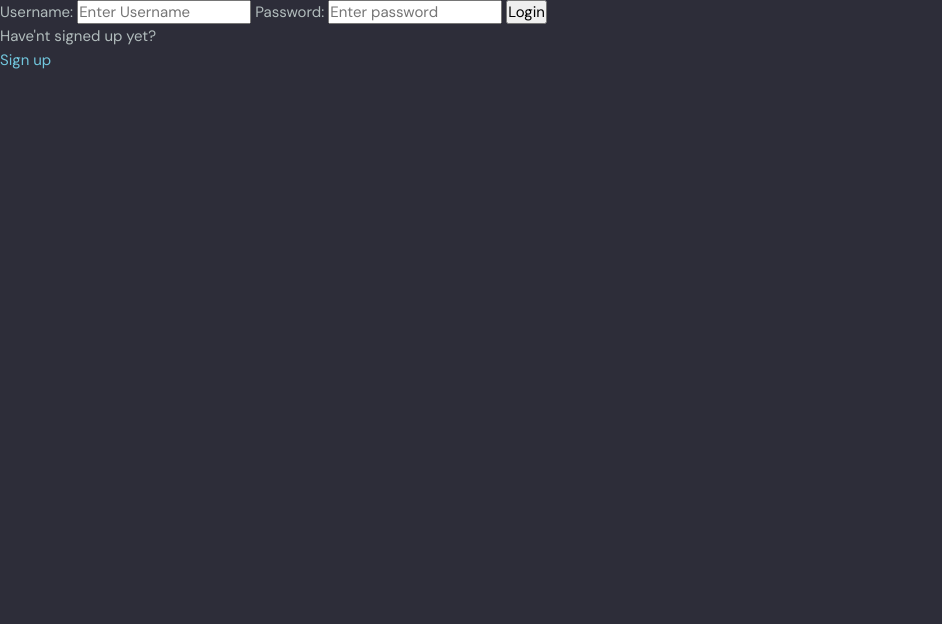
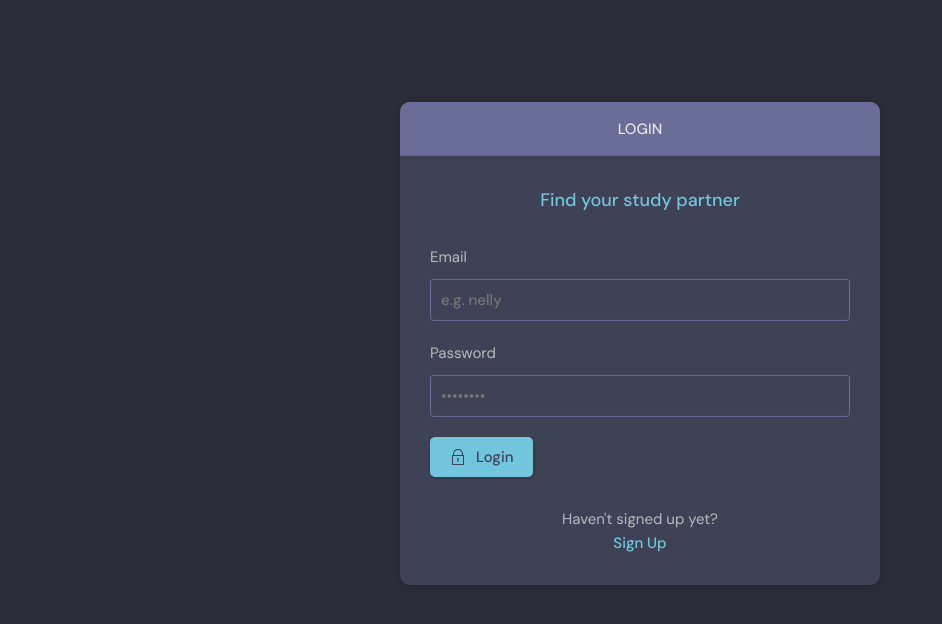
Before and after one commit to bongiwemvuni/Study_hub, a Django app: page /login/ in a window 1280 px wide. Shown: the part 76-700 px from the top of the page, without its empty margins (0-942 px from the left). Run offline with Django 4.2, Linux system fonts and the light colour scheme; parts of the project's set-up code (start-up, migrations or seed data) failed here and were passed over.

Commit message:
fixed issues with form error message

```diff
--- a/STUDY_HUB/base/templates/base/login_registration.html
+++ b/STUDY_HUB/base/templates/base/login_registration.html
@@ -1,38 +1,127 @@
 {% extends 'main.html' %}
 
 {% block content %}
+    <main class="auth layout">
 
-{% if page == 'login' %}
+      {% if page == 'login' %}
+      <div class="container">
+        <div class="layout__box">
+          <div class="layout__boxHeader">
+            <div class="layout__boxTitle">
+              <h3>Login</h3>
+            </div>
+          </div>
+          <div class="layout__body">
+            <h2 class="auth__tagline">Find your study partner</h2>
 
-<div>
-    <form method="POST" action="">
-        {% csrf_token %}
+            <form class="form" action="" method="POST">
+              {% csrf_token %}
+              <div class="form__group form__group">
+                <label for="room_name">Email</label>
+                <input id="username" name="email" type="text" placeholder="e.g. nelly" />
+              </div>
+              <div class="form__group">
+                <label for="password">Password</label>
+                <input
+                  id="password"
+                  name="password"
+                  type="password"
+                  placeholder="&bull;&bull;&bull;&bull;&bull;&bull;&bull;&bull;"
+                />
+              </div>
 
-        <label>Username:</label>
-        <input type="text" name="username" placeholder="Enter Username" />
+              <button class="btn btn--main" type="submit">
+                <svg
+                  version="1.1"
+                  xmlns="http://www.w3.org/2000/svg"
+                  width="32"
+                  height="32"
+                  viewBox="0 0 32 32"
+                >
+                  <title>lock</title>
+                  <path
+                    d="M27 12h-1v-2c0-5.514-4.486-10-10-10s-10 4.486-10 10v2h-1c-0.553 0-1 0.447-1 1v18c0 0.553 0.447 1 1 1h22c0.553 0 1-0.447 1-1v-18c0-0.553-0.447-1-1-1zM8 10c0-4.411 3.589-8 8-8s8 3.589 8 8v2h-16v-2zM26 30h-20v-16h20v16z"
+                  ></path>
+                  <path
+                    d="M15 21.694v4.306h2v-4.306c0.587-0.348 1-0.961 1-1.694 0-1.105-0.895-2-2-2s-2 0.895-2 2c0 0.732 0.413 1.345 1 1.694z"
+                  ></path>
+                </svg>
 
-        <label>Password:</label>
-        <input type="password" name="password" placeholder="Enter password" />
+                Login
+              </button>
+            </form>
 
-        <input type="submit" value="Login" />
-    </form>
+            <div class="auth__action">
+              <p>Haven't signed up yet?</p>
+              <a href="{% url 'register' %}" class="btn btn--link">Sign Up</a>
+            </div>
+          </div>
+        </div>
+      </div>
+      {% else  %}
+      <div class="container">
+        <div class="layout__box">
+          <div class="layout__boxHeader">
+            <div class="layout__boxTitle">
+              <h3>Register</h3>
+            </div>
+          </div>
+          <div class="layout__body">
+            <h2 class="auth__tagline">Find your study partner</h2>
 
-    <p>Have'nt signed up yet?</p>
-    <a href="{% url 'register' %}">Sign up</a>
-</div>
+            <form class="form" action="" method="POST">
+              {% csrf_token %}
 
-{% else %}
+              {% for field in form %}
+              <div class="form__group form__group">
+                <label for="room_name">{{field.label}}</label>
+                {{field}}
+              </div>
+              {% endfor %}
 
-<div>
-    <form method="POST" action="">
-        {% csrf_token %}
-        {{form.as_p}}
-        <input type="submit" value="Register" />
-    </form>
-    <p>Already signed up yet?</p>
-    <a href="{% url 'login' %}">Login</a>
-</div>
+              {% if form.errors %}
+                 <div class="form__error">
+                  {% for field in form %}
+                    {% for error in field.errors %}
+                       <p style="color: red;">{{ error }}</p>
+                    {% endfor %}
+                  {% endfor %}
+                  {% for error in form.non_field_errors %}
+                    <p style="color: red;">{{ error }}</p>
+                 {% endfor %}
+                </div>
+             {% endif %}
 
-{% endif %}
 
-{% endblock content %}
+
+              <button class="btn btn--main" type="submit">
+                <svg
+                  version="1.1"
+                  xmlns="http://www.w3.org/2000/svg"
+                  width="32"
+                  height="32"
+                  viewBox="0 0 32 32"
+                >
+                  <title>lock</title>
+                  <path
+                    d="M27 12h-1v-2c0-5.514-4.486-10-10-10s-10 4.486-10 10v2h-1c-0.553 0-1 0.447-1 1v18c0 0.553 0.447 1 1 1h22c0.553 0 1-0.447 1-1v-18c0-0.553-0.447-1-1-1zM8 10c0-4.411 3.589-8 8-8s8 3.589 8 8v2h-16v-2zM26 30h-20v-16h20v16z"
+                  ></path>
+                  <path
+                    d="M15 21.694v4.306h2v-4.306c0.587-0.348 1-0.961 1-1.694 0-1.105-0.895-2-2-2s-2 0.895-2 2c0 0.732 0.413 1.345 1 1.694z"
+                  ></path>
+                </svg>
+
+                Register
+              </button>
+            </form>
+
+            <div class="auth__action">
+              <p>Already signed up yet?</p>
+              <a href="{% url 'login' %}" class="btn btn--link">Login</a>
+            </div>
+          </div>
+        </div>
+      </div>
+      {% endif %}
+    </main>
+    {% endblock content %}
```
